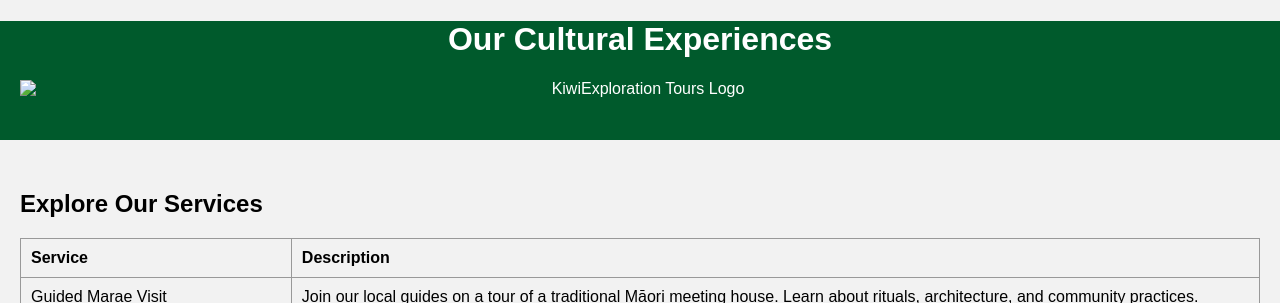
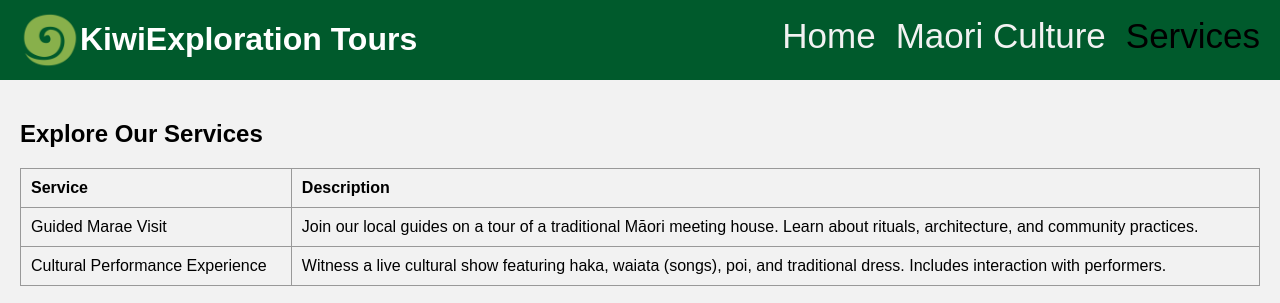
Before and after one commit to mariospcaldas/KiwiExplorationTours, a plain HTML site: page services.html in a window 1280 px wide. Shown: the top 303 px of the page. Drawn offline with Linux system fonts and the light colour scheme.

Commit message:
new update

```diff
--- a/services.html
+++ b/services.html
@@ -7,8 +7,27 @@
   </head>
   <body>
     <header>
-      <h1>Our Cultural Experiences</h1>
-      <img src="logo.png" alt="KiwiExploration Tours Logo" />
+      <div class="container">
+        <div class="title-logo">
+          <img
+            class="img-logo"
+            src="img/logo.png"
+            alt="KiwiExploration Tours Logo"
+          />
+          <h1>KiwiExploration Tours</h1>
+        </div>
+        <nav class="navbar">
+          <ul class="nav-menu">
+            <li class="nav-link"><a href="./index.html">Home</a></li>
+            <li class="nav-link">
+              <a href="./cultural.html">Maori Culture</a>
+            </li>
+            <li class="nav-link">
+              <a class="menu-selected" href="./services.html">Services</a>
+            </li>
+          </ul>
+        </nav>
+      </div>
     </header>
 
     <main>
--- a/style.css
+++ b/style.css
@@ -42,6 +42,11 @@ a {
   color: #f2f2f2;
   text-decoration: none;
 }
+
+.menu-selected {
+  color: black;
+}
+
 a:hover {
   color: black;
 }
```
Also changed, not shown: cultural.html (+19 -2 lines), index.html (+7 -3 lines).
